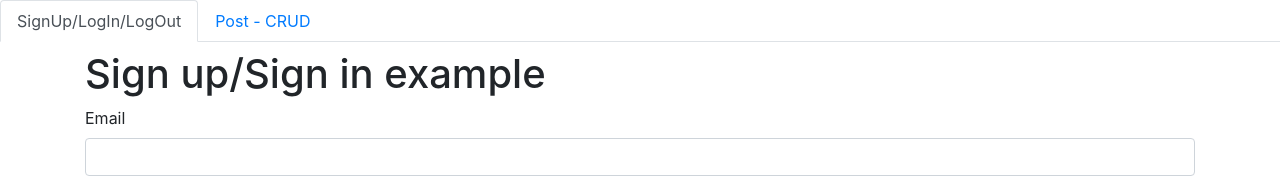
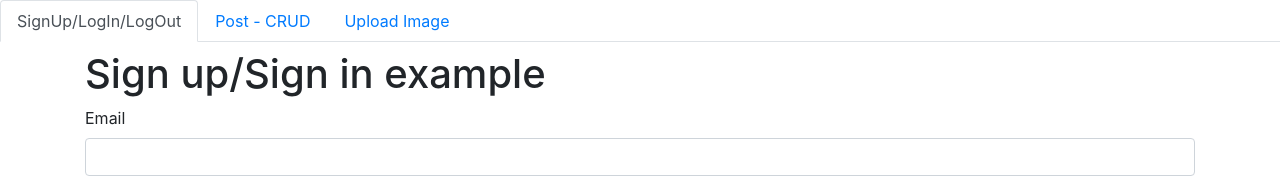
Before and after one commit to issarakoat/angular-firebase-auth-post-proj, an Angular app: page / in a window 1280 px wide. Shown: the top 178 px of the page. Built offline with nearby package versions, Linux system fonts and the light colour scheme; no server answers; what src would draw is missing.

Commit message:
deployed this shit on firebase

```diff
--- a/src/app/app.component.html
+++ b/src/app/app.component.html
@@ -11,6 +11,12 @@
       <app-post></app-post>
     </ng-template>
   </li>
+  <li [ngbNavItem]="3">
+    <a ngbNavLink>Upload Image</a>
+    <ng-template ngbNavContent>
+      <app-upload-images></app-upload-images>
+    </ng-template>
+  </li>
 </ul>
 
 <div [ngbNavOutlet]="nav" class="mt-2"></div>
--- a/src/app/app.module.ts
+++ b/src/app/app.module.ts
@@ -7,9 +7,10 @@ import { AppComponent } from './app.component';
 import { PostComponent } from './post/post/post.component';
 import { AuthSignupComponent } from './auth/auth-signup/auth-signup.component';
 import { NgbModule } from '@ng-bootstrap/ng-bootstrap';
+import { UploadImagesComponent } from './upload-images/upload-images.component';
 
 @NgModule({
-  declarations: [AppComponent, PostComponent, AuthSignupComponent],
+  declarations: [AppComponent, PostComponent, AuthSignupComponent, UploadImagesComponent],
   imports: [
     BrowserModule,
     FormsModule,
--- /dev/null
+++ b/src/app/upload-images/upload-images.component.html
@@ -0,0 +1 @@
+<p>upload-images works!</p>
--- /dev/null
+++ b/src/app/upload-images/upload-images.component.ts
@@ -0,0 +1,15 @@
+import { Component, OnInit } from '@angular/core';
+
+@Component({
+  selector: 'app-upload-images',
+  templateUrl: './upload-images.component.html',
+  styleUrls: ['./upload-images.component.css']
+})
+export class UploadImagesComponent implements OnInit {
+
+  constructor() { }
+
+  ngOnInit(): void {
+  }
+
+}
```
Also changed, not shown: firebase.json (added), src/app/upload-images/upload-images.component.css (added), 1 other file (tests, documents, lock files or other folders).
